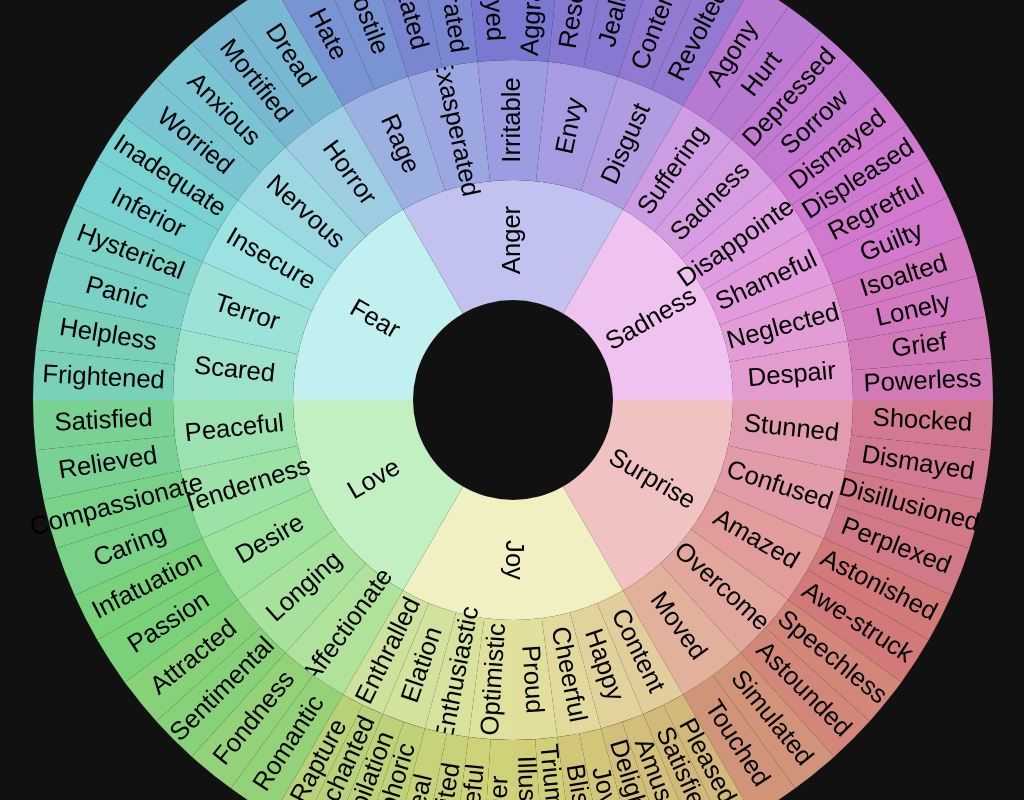
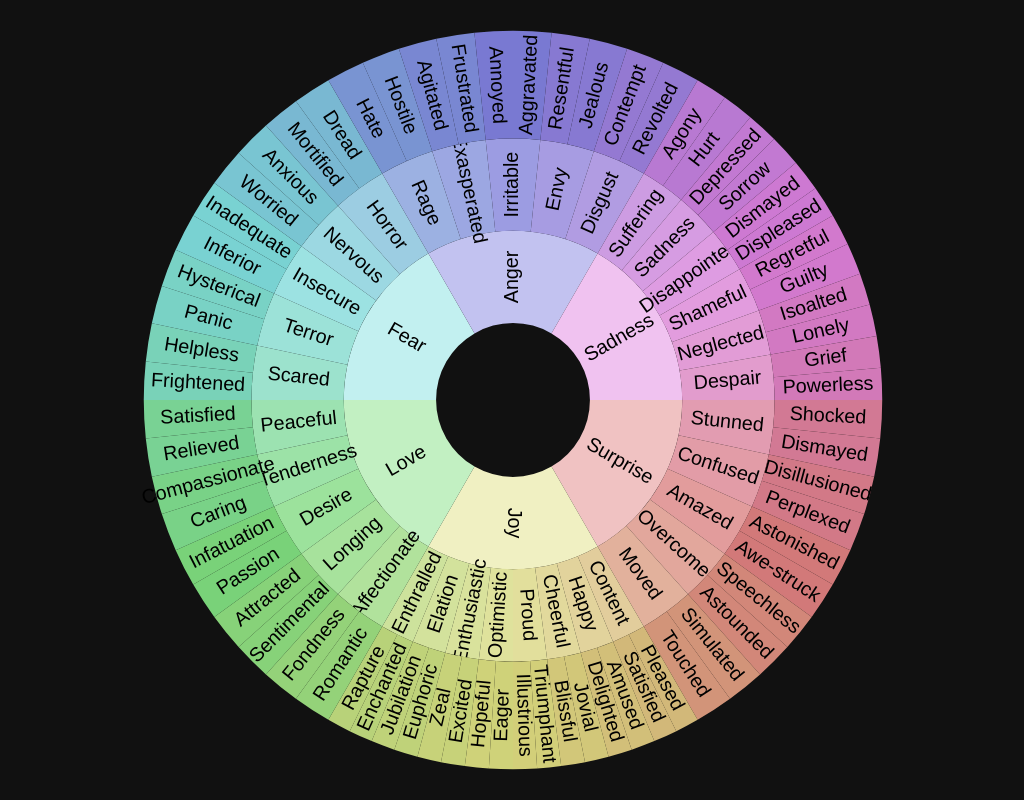
Before and after one commit to nastajus/emotion-wheel, a plain HTML site: page index.html in a window 1280 px wide. Shown: the whole page, without its empty margins (127-1151 px from the left). Drawn offline with Linux system fonts and the light colour scheme.

Commit message:
hardcode fix to fit in my screen :/ not ideal

```diff
--- a/index.html
+++ b/index.html
@@ -7,7 +7,7 @@
 </head>
 <body>
   <div id="emotion-container">
-    <svg id="wheel" class="wheel" viewBox="0 0 400 400" preserveAspectRatio="xMidYMid meet"></svg>
+    <svg id="wheel" class="wheel" viewBox="-60 -60 520 520" preserveAspectRatio="xMidYMid meet"></svg>
   </div>
   <div id="popup" style="display: none;">
     <span id="popup-close">✖</span>
```
